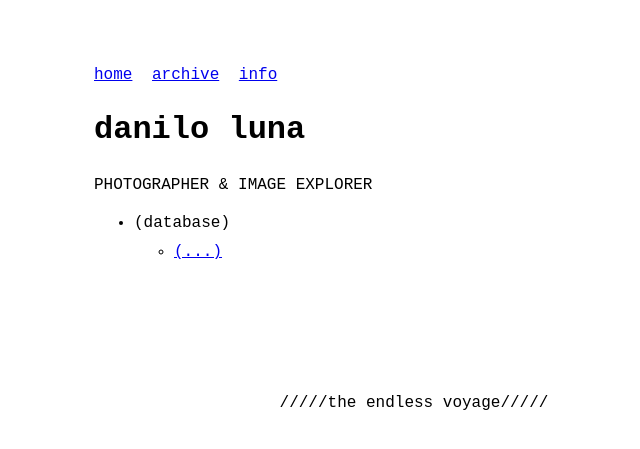
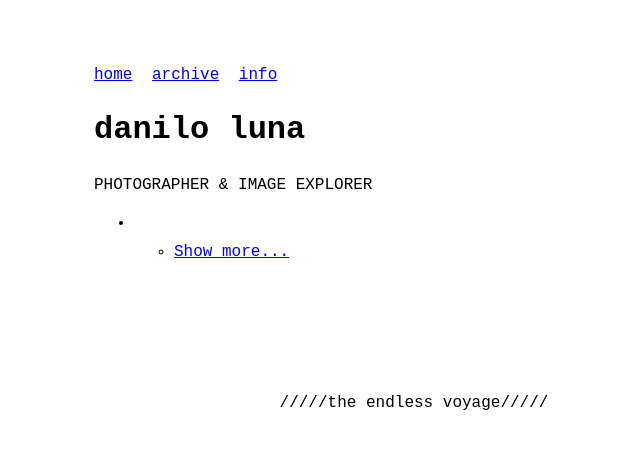
Before and after one commit to odaniloluna/odaniloluna.github.io, a Jekyll site: the page built from index.md, in a window 1280 px wide. Shown: the top 449 px of the page, without its empty margins (226-866 px from the left). Built offline with Jekyll 4.4.1, drawn with Linux system fonts in a browser that asks for light colours.

Commit message:
Update menu.yml

```diff
--- a/_data/menu.yml
+++ b/_data/menu.yml
@@ -2,9 +2,9 @@
 # https://github.com/riggraz/no-style-please#customize-the-menu
 
 entries:
-  - title: (database)
+  - title:
     post_list:
       limit: 0
       show_more: true
-      show_more_text: (...)
+      show_more_text:
       show_more_url: archive.html
```
